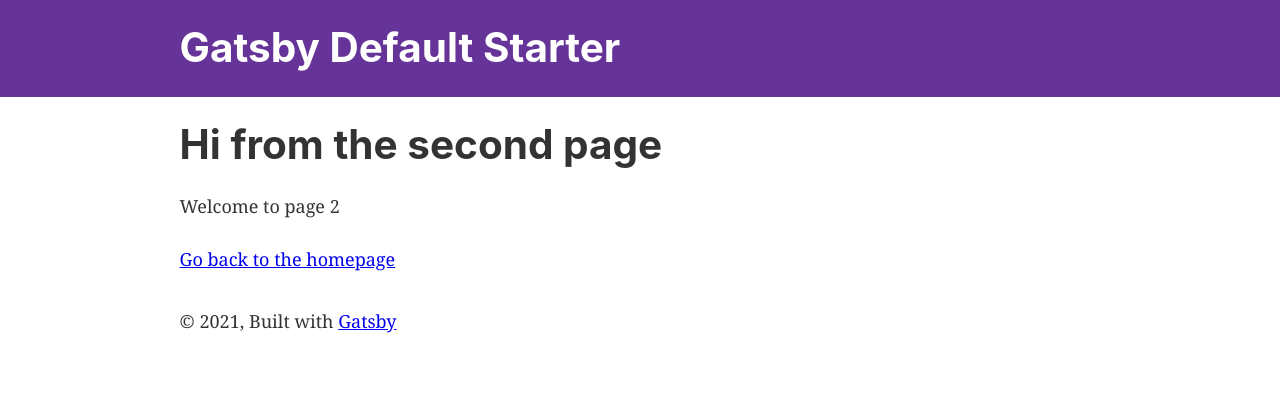
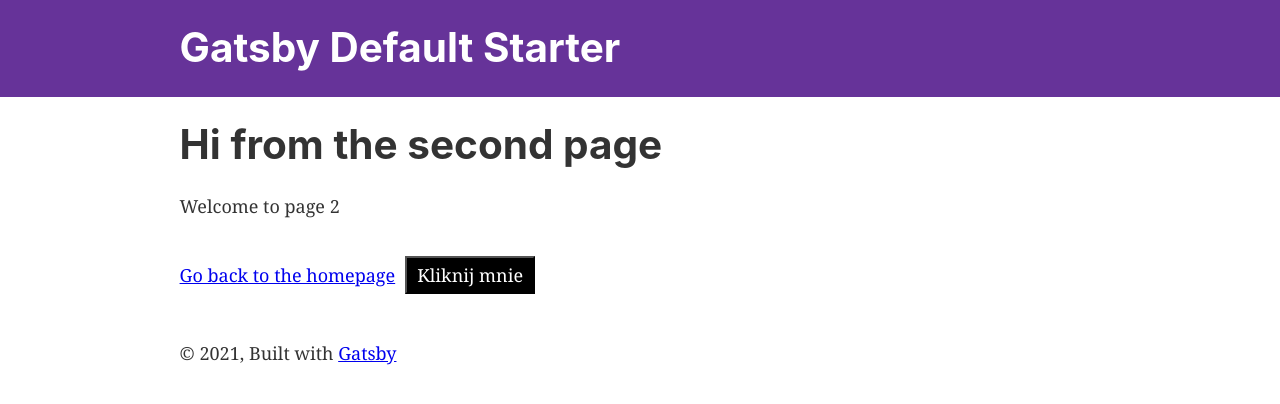
Before and after one commit to yakuza16/gatsby-starter, a Gatsby site: page /page-2 in a window 1280 px wide. Built offline with nearby package versions, Linux system fonts and the light colour scheme; Gatsby itself is replaced by a stand-in of ours.

Commit message:
adding button component

```diff
--- /dev/null
+++ b/src/components/button.css
@@ -0,0 +1,6 @@
+.primary {
+  color: white;
+  background-color: black;
+  padding: 4px 10px;
+  margin: 10px;
+}
--- /dev/null
+++ b/src/components/button.js
@@ -0,0 +1,6 @@
+import * as React from "react"
+import "./button.css"
+
+const Button = () => <button className="primary">Kliknij mnie</button>
+
+export default Button
--- a/src/pages/page-2.js
+++ b/src/pages/page-2.js
@@ -3,6 +3,7 @@ import { Link } from "gatsby"
 
 import Layout from "../components/layout"
 import Seo from "../components/seo"
+import Button from "../components/button"
 
 const SecondPage = () => (
   <Layout>
@@ -10,6 +11,7 @@ const SecondPage = () => (
     <h1>Hi from the second page</h1>
     <p>Welcome to page 2</p>
     <Link to="/">Go back to the homepage</Link>
+    <Button />
   </Layout>
 )
 
```
